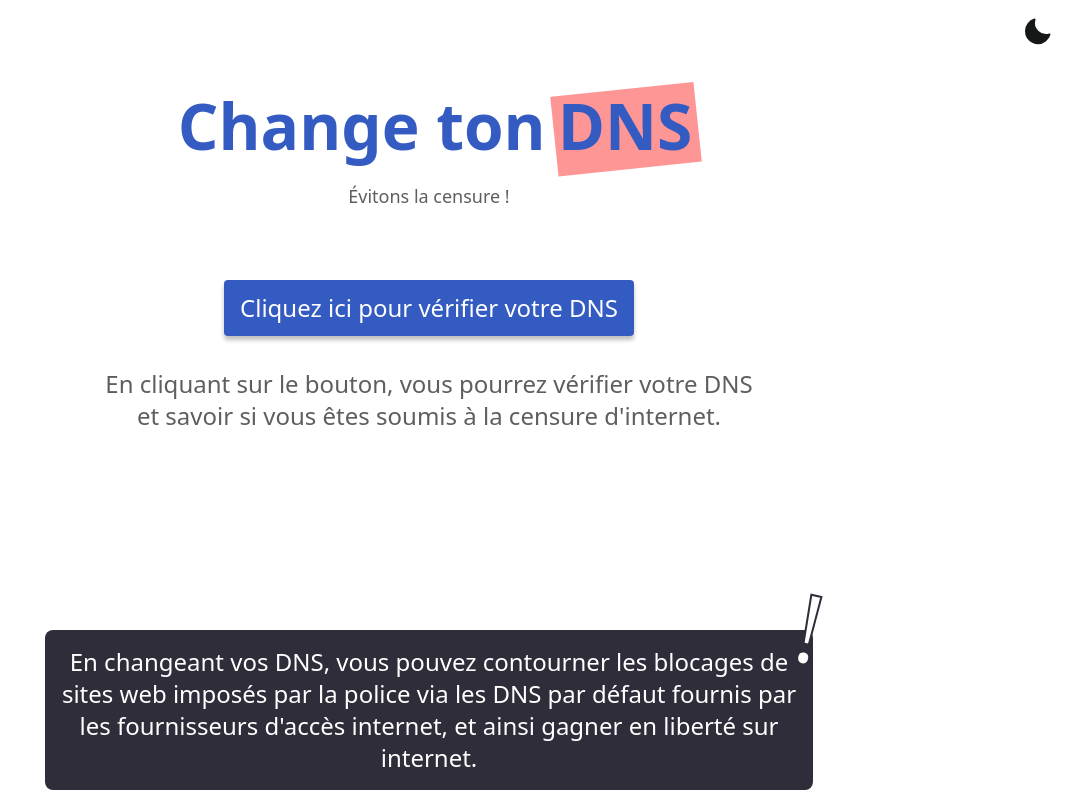
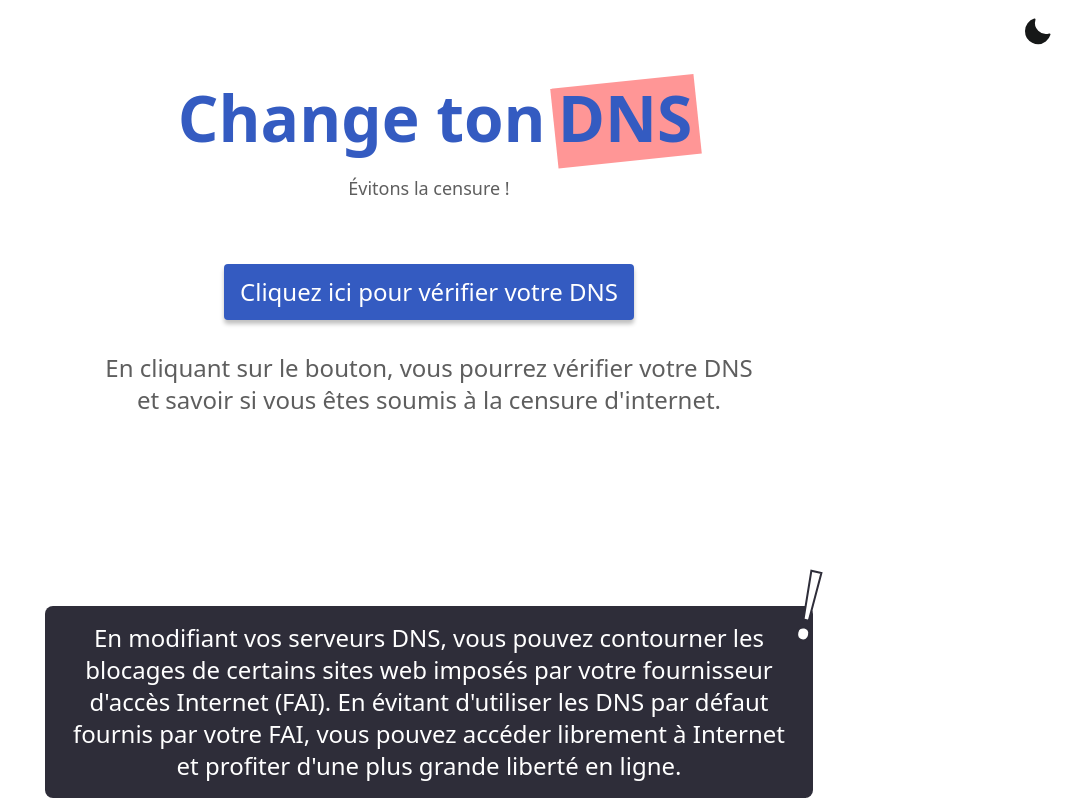
Before and after one commit to changetondns/changetondns.fr, a Vue app: page / in a window 1280 px wide. Shown: the top 800 px of the page, without its empty margins (211-1280 px from the left). Built offline with nearby package versions, Linux system fonts and the light colour scheme.

Commit message:
de-daronned

```diff
--- a/src/views/HomeView.vue
+++ b/src/views/HomeView.vue
@@ -117,7 +117,7 @@ export default {
 </style>
 
 <template>
-    <ImageViewer :theme="light_theme" :image="image" @hidden="hid" v-if="image != ''"/>
+    <ImageViewer :theme="light_theme" :image="image" @hidden="hid" v-if="image !== ''"/>
 
     <main class="" :class="{ 'bg-[#161818]': !light_theme, 'bg-transition': true }">
         <section class="h-auto md:h-screen min-h-[800px] relative grid grid-cols-1 gap-1">
@@ -136,8 +136,7 @@ export default {
                     </div>
                 </div>
 
-                <p class="text-[#5E5E5E] text-lg text-center mt-2" :class="{ 'text-[#F9F9F9]': !light_theme }">Évitons
-                    la censure !</p>
+                <p class="text-[#5E5E5E] text-lg text-center mt-2" :class="{ 'text-[#F9F9F9]': !light_theme }">Évitons la censure !</p>
 
             </div>
 
@@ -152,7 +151,7 @@ export default {
 
                 <div class="min-h-[200px] mt-8">
                     <p class="text-[#5E5E5E] text-center text-2xl max-w-2xl mx-auto"
-                       :class="{ 'text-[#F9F9F9]': !light_theme }" v-if="dns_user == null && !loading && error == ''">
+                       :class="{ 'text-[#F9F9F9]': !light_theme }" v-if="dns_user == null && !loading && error === ''">
                         En cliquant sur le bouton, vous pourrez vérifier votre DNS et savoir si vous êtes soumis à la
                         censure d'internet.
                     </p>
@@ -163,11 +162,11 @@ export default {
                     </div>
 
                     <p class="text-[#5E5E5E] text-center text-2xl max-w-2xl mx-auto"
-                       :class="{ 'text-[#F9F9F9]': !light_theme }" v-if="error != ''">
+                       :class="{ 'text-[#F9F9F9]': !light_theme }" v-if="error !== ''">
                         {{ error }}
                     </p>
 
-                    <div v-show="dns_user && !loading && error == ''">
+                    <div v-show="dns_user && !loading && error === ''">
                         <div class="flex flex-nowrap max-w-xl mx-auto">
                             <div class="mx-auto">
                                 <p class="text-[#1E1E1E] text-center text-2xl font-bold"
@@ -204,10 +203,8 @@ export default {
                     <p class="absolute text-white text-8xl right-0 -translate-y-[70%] translate-x-[10px] rotate-12 select-none border-alert-1"
                        :class="{ 'border-alert-2': !light_theme }">!</p>
                     <p class="text-white text-center text-2xl">
-                        En changeant vos DNS, vous pouvez contourner les blocages de sites web imposés par la police via
-                        les
-                        DNS par défaut fournis par les fournisseurs d'accès internet, et ainsi gagner en liberté sur
-                        internet.
+                        En modifiant vos serveurs DNS, vous pouvez contourner les blocages de certains sites web imposés par votre fournisseur d'accès Internet (FAI).
+                        En évitant d'utiliser les DNS par défaut fournis par votre FAI, vous pouvez accéder librement à Internet et profiter d'une plus grande liberté en ligne.
                     </p>
                 </div>
             </div>
@@ -248,9 +245,9 @@ export default {
                 redirection peut être effectuée vers une page d'erreur standard ou vers un message indiquant que le site
                 est inaccessible ou inexistant.
                 <br/><br/>
-                L'utilisation du DNS menteur est souvent mise en place par les FAI en réponse à des obligations légales
-                ou des pressions gouvernementales. Dans le cas mentionné, l'État français impose cette pratique aux FAI
-                dans le but de bloquer l'accès à certains sites web qu'il juge inappropriés, illégaux.
+                L'utilisation du DNS menteur est souvent mise en place par les FAI en réponse à des obligations légales ou judiciaires.
+                En revanche, ces obligations sont beaucoup plus rarement appliquées aux DNS privés.
+                C'est pourquoi dans un tel contexte il est recommandé d'utiliser des DNS privés pour garder un maximum de liberté sur Internet.
             </p>
         </section>
 
@@ -258,8 +255,7 @@ export default {
         <section class="mx-auto w-11/12 md:w-3/4 pt-8 mt-24">
             <!-- selection de la plateforme-->
             <div class="block md:flex">
-                <p class="mr-3 text-xl text-[#2E2E2E] my-auto" :class="{ 'text-[#FFFFFF]': !light_theme }">Je veux
-                    changer de DNS sur</p>
+                <p class="mr-3 text-xl text-[#2E2E2E] my-auto" :class="{ 'text-[#FFFFFF]': !light_theme }">Je veux changer de DNS sur</p>
                 <div class="border-solid border-2 border-[#8B8B8B] px-2 py-1 rounded-md w-fit"
                      :class="{ 'border-[#CFCFCF]': !light_theme }">
                     <select class="text-[#8B8B8B] text-xl outline-none bg-transparent" id="plateform-select"
```
